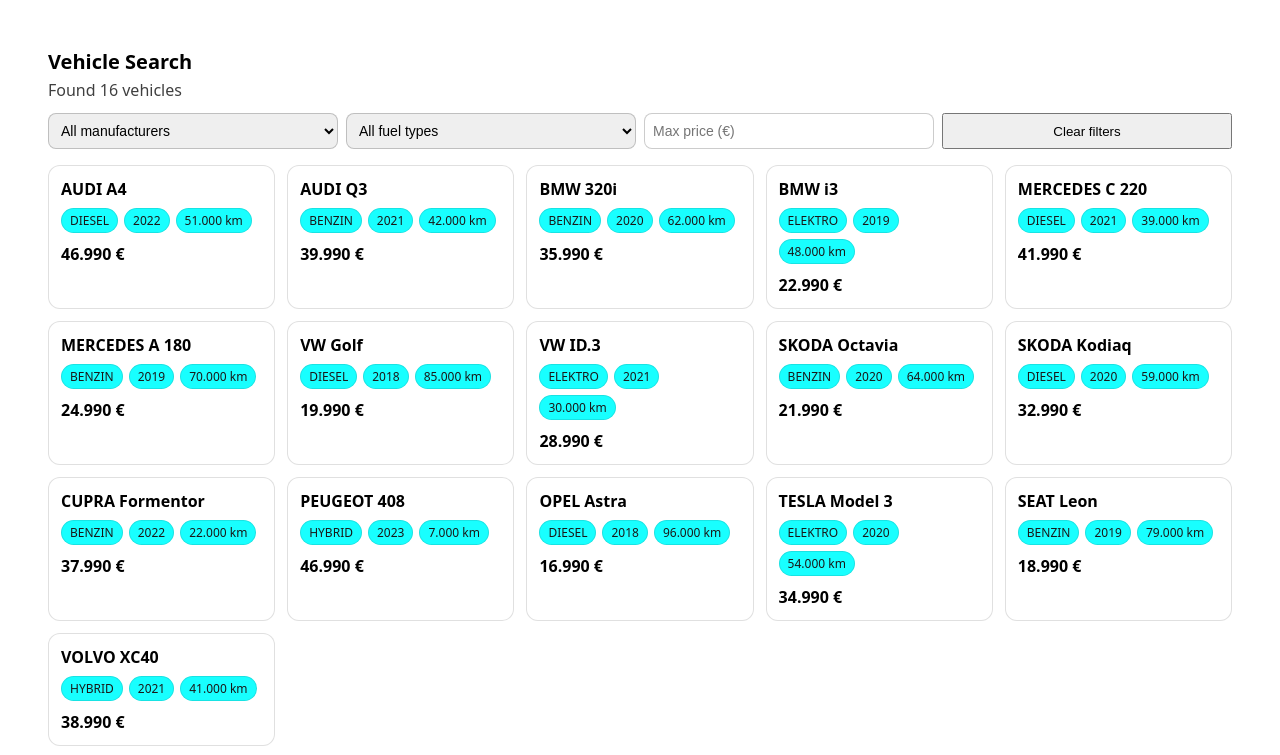
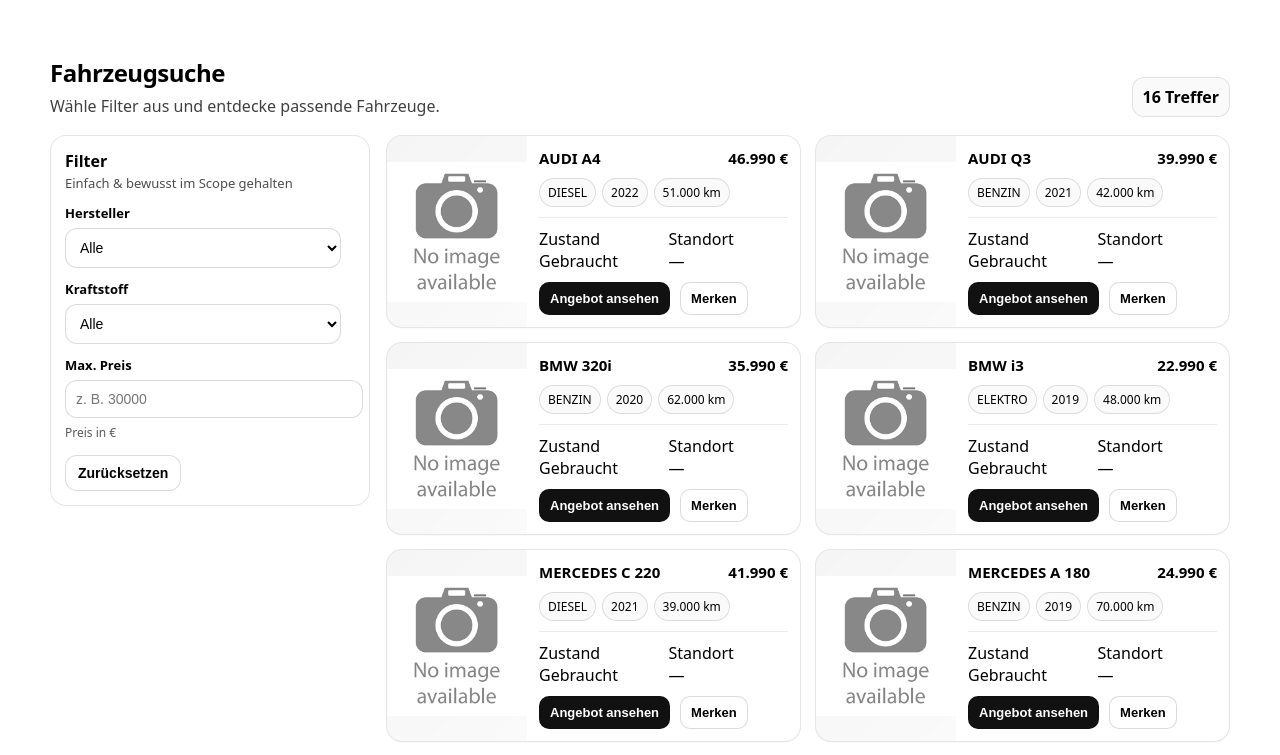
Before and after one commit to PiJaQus/vehicle-search-webcomponent, a Vue app: page / in a window 1280 px wide. Shown: the top 755 px of the page. Built offline with nearby package versions, Linux system fonts and the light colour scheme.

Commit message:
style: improve plp layout and code structure

```diff
--- a/src/App.vue
+++ b/src/App.vue
@@ -1,6 +1,9 @@
 <script setup>
 import { ref, computed } from 'vue'
 import { vehicles } from './data/vehicles'
+
+import VehicleFilters from './components/VehicleFilters.vue'
+import VehicleGrid from './components/VehicleGrid.vue'
 
 // filter state
 const selectedManufacturer = ref('')
@@ -8,132 +11,191 @@
 const maxPrice = ref('')
 
 // options (static, simple)
-const manufacturers = [...new Set(vehicles.map(v => v.manufacturer))]
-const fuelTypes = [...new Set(vehicles.map(v => v.fuelType))]
+const manufacturers = [...new Set(vehicles.map(v => v.manufacturer))].sort()
+const fuelTypes = [...new Set(vehicles.map(v => v.fuelType))].sort()
 
 // filtered list
 const filteredVehicles = computed(() => {
   return vehicles.filter(v => {
-    if (selectedManufacturer.value && v.manufacturer !== selectedManufacturer.value) {
-      return false
-    }
-    if (selectedFuelType.value && v.fuelType !== selectedFuelType.value) {
-      return false
-    }
-    if (maxPrice.value && v.price > Number(maxPrice.value)) {
-      return false
-    }
+    if (selectedManufacturer.value && v.manufacturer !== selectedManufacturer.value) return false
+    if (selectedFuelType.value && v.fuelType !== selectedFuelType.value) return false
+    if (maxPrice.value && v.price > Number(maxPrice.value)) return false
     return true
   })
 })
+
 const clearFilters = () => {
   selectedManufacturer.value = ''
   selectedFuelType.value = ''
   maxPrice.value = ''
 }
 
+const hasActiveFilters = computed(() => {
+  return !!(selectedManufacturer.value || selectedFuelType.value || maxPrice.value)
+})
+
+const removeFilter = (key) => {
+  if (key === 'manufacturer') selectedManufacturer.value = ''
+  if (key === 'fuel') selectedFuelType.value = ''
+  if (key === 'price') maxPrice.value = ''
+}
+
 const count = computed(() => filteredVehicles.value.length)
 
-const formatPrice = (value) =>
-  new Intl.NumberFormat('de-DE').format(value) + ' €'
+const formatPrice = (value) => new Intl.NumberFormat('de-DE').format(value) + ' €'
+const formatKm = (value) => new Intl.NumberFormat('de-DE').format(value) + ' km'
 </script>
 
 <template>
-  <div class="wrap">
-    <header class="header">
-      <h2 class="title">Vehicle Search</h2>
-      <p class="sub">Found {{ count }} vehicles</p>
+  <div class="page">
+    <header class="topbar">
+      <div>
+        <h1 class="headline">Fahrzeugsuche</h1>
+        <p class="subtitle">Wähle Filter aus und entdecke passende Fahrzeuge.</p>
+      </div>
+
+      <div class="resultInfo">
+        <div class="count">{{ count }} Treffer</div>
+      </div>
     </header>
 
-    <!-- Filters -->
-    <section class="filters">
-      <select v-model="selectedManufacturer">
-        <option value="">All manufacturers</option>
-        <option v-for="m in manufacturers" :key="m" :value="m">
-          {{ m }}
-        </option>
-      </select>
+    <div class="layout">
+      <!-- LEFT: Filters -->
+      <aside class="sidebar" aria-label="Filters">
+        <VehicleFilters
+          v-model:selectedManufacturer="selectedManufacturer"
+          v-model:selectedFuelType="selectedFuelType"
+          v-model:maxPrice="maxPrice"
+          :manufacturers="manufacturers"
+          :fuelTypes="fuelTypes"
+          @clear="clearFilters"
+        />
+      </aside>
 
-      <select v-model="selectedFuelType">
-        <option value="">All fuel types</option>
-        <option v-for="f in fuelTypes" :key="f" :value="f">
-          {{ f }}
-        </option>
-      </select>
+      <!-- RIGHT: Listing -->
+      <main class="content" aria-label="Vehicle listing">
+        <!-- Active filter chips -->
+        <div v-if="hasActiveFilters" class="chips" aria-label="Active filters">
+          <button
+            v-if="selectedManufacturer"
+            class="chip"
+            type="button"
+            @click="removeFilter('manufacturer')"
+            title="Filter entfernen"
+          >
+            Hersteller: {{ selectedManufacturer }} <span>×</span>
+          </button>
 
-      <input
-        type="number"
-        placeholder="Max price (€)"
-        v-model="maxPrice"
-      />
-      <button type="button" class="clearBtn" @click="clearFilters">
-        Clear filters
-      </button>
-    </section>
+          <button
+            v-if="selectedFuelType"
+            class="chip"
+            type="button"
+            @click="removeFilter('fuel')"
+            title="Filter entfernen"
+          >
+            Kraftstoff: {{ selectedFuelType }} <span>×</span>
+          </button>
 
-    <!-- Listing -->
-    <section class="grid" aria-label="Vehicle listing">
-      <article v-for="v in filteredVehicles" :key="v.id" class="card">
-        <div class="cardTitle">{{ v.manufacturer }} {{ v.model }}</div>
-
-        <div class="meta">
-          <span class="pill">{{ v.fuelType }}</span>
-          <span class="pill">{{ v.initialRegistration }}</span>
-          <span class="pill">{{ v.mileage.toLocaleString('de-DE') }} km</span>
+          <button
+            v-if="maxPrice"
+            class="chip"
+            type="button"
+            @click="removeFilter('price')"
+            title="Filter entfernen"
+          >
+            Max. Preis: {{ formatPrice(Number(maxPrice)) }} <span>×</span>
+          </button>
         </div>
 
-        <div class="price">{{ formatPrice(v.price) }}</div>
-      </article>
-    </section>
+        <VehicleGrid
+          :vehicles="filteredVehicles"
+          :count="count"
+          :formatPrice="formatPrice"
+          :formatKm="formatKm"
+          @clear="clearFilters"
+        />
+      </main>
+    </div>
   </div>
 </template>
 
 <style scoped>
-.wrap { padding: 16px; }
-.header { margin-bottom: 12px; }
-.title { margin: 0; font-size: 20px; }
-.sub { margin: 4px 0 0; opacity: 0.75; }
-
-.grid {
-  display: grid;
-  grid-template-columns: repeat(auto-fill, minmax(220px, 1fr));
-  gap: 12px;
+/* Page shell */
+.page {
+  padding: 24px 16px 40px;
+  max-width: 1180px;
+  margin: 0 auto;
+  font-family: system-ui, -apple-system, Segoe UI, Roboto, Helvetica, Arial, sans-serif;
 }
 
-.card {
-  border: 1px solid rgba(0,0,0,0.12);
-  border-radius: 12px;
-  padding: 12px;
-  background: white;
+/* Top bar */
+.topbar {
+  display: flex;
+  align-items: flex-end;
+  justify-content: space-between;
+  gap: 16px;
+  margin-bottom: 18px;
 }
 
-.cardTitle { font-weight: 700; margin-bottom: 8px; }
-
-.meta { display: flex; flex-wrap: wrap; gap: 6px; margin-bottom: 10px; }
-
-.pill {
-  font-size: 12px;
-  padding: 3px 8px;
-  border-radius: 999px;
-  border: 1px solid rgba(0,0,0,0.12);
-  opacity: 0.9;
-  background-color: aqua;
+.headline {
+  margin: 0;
+  font-size: 24px;
+  letter-spacing: -0.02em;
 }
 
-.price { font-weight: 800; font-size: 16px; margin-top: 6px; }
-
-.filters {
-  display: grid;
-  grid-template-columns: repeat(auto-fit, minmax(180px, 1fr));
-  gap: 8px;
-  margin-bottom: 16px;
+.subtitle {
+  margin: 6px 0 0;
+  opacity: 0.75;
 }
 
-.filters select,
-.filters input {
-  padding: 8px;
-  border-radius: 8px;
-  border: 1px solid rgba(0,0,0,0.2);
-  font-size: 14px;
+.resultInfo {
+  display: flex;
+  align-items: center;
+  gap: 10px;
+  white-space: nowrap;
 }
+
+.count {
+  font-weight: 700;
+  padding: 8px 10px;
+  border: 1px solid rgba(0,0,0,0.10);
+  border-radius: 12px;
+  background: rgba(0,0,0,0.02);
+}
+
+/* Layout */
+.layout {
+  display: grid;
+  grid-template-columns: 320px 1fr;
+  gap: 16px;
+  align-items: start;
+}
+
+/* Content */
+.content {
+  min-width: 0;
+}
+
+/* Active chips */
+.chips {
+  display: flex;
+  flex-wrap: wrap;
+  gap: 8px;
+  margin-bottom: 12px;
+}
+
+.chip {
+  border: 1px solid rgba(0,0,0,0.12);
+  background: rgba(0,0,0,0.03);
+  border-radius: 999px;
+  padding: 8px 10px;
+  font-size: 13px;
+  cursor: pointer;
+}
+
+.x {
+  margin-left: 6px;
+  font-weight: 900;
+}
+
 </style>
--- /dev/null
+++ b/src/components/VehicleFilters.vue
@@ -0,0 +1,148 @@
+<script setup>
+const props = defineProps({
+  manufacturers: { type: Array, default: () => [] },
+  fuelTypes: { type: Array, default: () => [] },
+  selectedManufacturer: { type: String, default: '' },
+  selectedFuelType: { type: String, default: '' },
+  maxPrice: { type: [String, Number], default: '' },
+})
+
+const emit = defineEmits([
+  'update:selectedManufacturer',
+  'update:selectedFuelType',
+  'update:maxPrice',
+  'clear',
+])
+</script>
+
+<template>
+  <div class="panel">
+    <div class="panelHeader">
+      <div class="panelTitle">Filter</div>
+      <div class="panelHint">Einfach & bewusst im Scope gehalten</div>
+    </div>
+
+    <div class="field">
+      <label class="label">Hersteller</label>
+      <select
+        :value="selectedManufacturer"
+        class="control"
+        @change="emit('update:selectedManufacturer', $event.target.value)"
+      >
+        <option value="">Alle</option>
+        <option v-for="m in manufacturers" :key="m" :value="m">
+          {{ m }}
+        </option>
+      </select>
+    </div>
+
+    <div class="field">
+      <label class="label">Kraftstoff</label>
+      <select
+        :value="selectedFuelType"
+        class="control"
+        @change="emit('update:selectedFuelType', $event.target.value)"
+      >
+        <option value="">Alle</option>
+        <option v-for="f in fuelTypes" :key="f" :value="f">
+          {{ f }}
+        </option>
+      </select>
+    </div>
+
+    <div class="field">
+      <label class="label">Max. Preis</label>
+      <input
+        type="number"
+        placeholder="z. B. 30000"
+        :value="maxPrice"
+        class="control"
+        min="0"
+        @input="emit('update:maxPrice', $event.target.value)"
+      />
+      <div class="help">Preis in €</div>
+    </div>
+
+    <div class="actions">
+      <button type="button" class="btn btnGhost" @click="emit('clear')">
+        Zurücksetzen
+      </button>
+    </div>
+  </div>
+</template>
+
+<style scoped>
+/* Sidebar panel */
+.panel {
+  border: 1px solid rgba(0,0,0,0.10);
+  border-radius: 16px;
+  background: white;
+  padding: 14px;
+  position: sticky;
+  top: 12px;
+}
+
+.panelHeader {
+  margin-bottom: 12px;
+}
+
+.panelTitle {
+  font-weight: 800;
+  font-size: 16px;
+  margin-bottom: 2px;
+}
+
+.panelHint {
+  font-size: 13px;
+  opacity: 0.7;
+}
+
+.field {
+  margin-top: 12px;
+}
+
+.label {
+  display: block;
+  font-size: 13px;
+  font-weight: 700;
+  margin-bottom: 6px;
+}
+
+.control {
+  width: 95%;
+  padding: 10px 10px;
+  border-radius: 12px;
+  border: 1px solid rgba(0,0,0,0.14);
+  background: #fff;
+  font-size: 14px;
+  outline: none;
+}
+
+.control:focus {
+  border-color: rgba(0,0,0,0.28);
+}
+
+.help {
+  margin-top: 6px;
+  font-size: 12px;
+  opacity: 0.65;
+}
+
+.actions {
+  display: flex;
+  gap: 10px;
+  margin-top: 14px;
+}
+
+/* Buttons */
+.btn {
+  border-radius: 12px;
+  padding: 10px 12px;
+  border: 1px solid rgba(0,0,0,0.14);
+  background: white;
+  cursor: pointer;
+  font-weight: 700;
+  font-size: 14px;
+  line-height: 1;
+}
+</style>
--- /dev/null
+++ b/src/components/VehicleGrid.vue
@@ -0,0 +1,216 @@
+<script setup>
+const props = defineProps({
+  vehicles: { type: Array, default: () => [] },
+  count: { type: Number, default: 0 },
+  formatPrice: { type: Function, required: true },
+  formatKm: { type: Function, required: true },
+})
+
+const emit = defineEmits(['clear'])
+</script>
+
+<template>
+  <!-- Empty state -->
+  <div v-if="count === 0" class="empty">
+    <div class="emptyTitle">Keine Treffer</div>
+    <div class="emptyText">
+      Bitte Filter anpassen oder zurücksetzen.
+    </div>
+    <button type="button" class="btn btnPrimary" @click="emit('clear')">
+      Filter zurücksetzen
+    </button>
+  </div>
+
+  <!-- Grid -->
+  <section v-else class="grid">
+    <article v-for="v in vehicles" :key="v.id" class="card">
+      <!-- image placeholder -->
+      <div class="media" aria-hidden="true">
+        <img src="../assets/image.png" alt="Your Image" class="mediaImage">
+      </div>
+
+      <div class="cardBody">
+        <div class="cardTop">
+          <div class="cardTitle">{{ v.manufacturer }} {{ v.model }}</div>
+          <div class="price">{{ formatPrice(v.price) }}</div>
+        </div>
+
+        <div class="meta">
+          <span class="tag">{{ v.fuelType }}</span>
+          <span class="tag">{{ v.initialRegistration }}</span>
+          <span class="tag">{{ formatKm(v.mileage) }}</span>
+        </div>
+
+        <div class="divider"></div>
+
+        <div class="details">
+          <div class="detail">
+            <div>Zustand</div>
+            <div>Gebraucht</div>
+          </div>
+          <div class="detail">
+            <div>Standort</div>
+            <div>—</div>
+          </div>
+        </div>
+
+        <div class="cardActions">
+          <button type="button" class="btn btnPrimary btnSm">Angebot ansehen</button>
+          <button type="button" class="btn btnGhost btnSm">Merken</button>
+        </div>
+      </div>
+    </article>
+  </section>
+</template>
+
+<style scoped>
+/* Empty state */
+.empty {
+  border: 1px dashed rgba(0,0,0,0.18);
+  border-radius: 16px;
+  background: rgba(0,0,0,0.02);
+  padding: 18px;
+}
+
+.emptyTitle {
+  font-weight: 900;
+  font-size: 16px;
+  margin-bottom: 6px;
+}
+
+.emptyText {
+  opacity: 0.75;
+  margin-bottom: 12px;
+}
+
+/* Buttons */
+.btn {
+  border-radius: 12px;
+  padding: 10px 12px;
+  border: 1px solid rgba(0,0,0,0.14);
+  background: white;
+  cursor: pointer;
+  font-weight: 700;
+  font-size: 14px;
+  line-height: 1;
+}
+
+.btnSm {
+  padding: 9px 10px;
+  font-size: 13px;
+  border-radius: 10px;
+}
+
+.btnPrimary {
+  border-color: rgba(0,0,0,0.12);
+  background: #111;
+  color: #fff;
+}
+
+/* Grid + cards */
+.grid {
+  display: grid;
+  grid-template-columns: repeat(auto-fill, minmax(320px, 1fr));
+  gap: 14px;
+}
+
+.card {
+  border: 1px solid rgba(0,0,0,0.10);
+  border-radius: 16px;
+  overflow: hidden;
+  background: #fff;
+  display: grid;
+  grid-template-columns: 140px 1fr;
+  min-height: 160px;
+  box-shadow: 0 1px 0 rgba(0,0,0,0.02);
+  transition: transform 120ms ease, box-shadow 120ms ease;
+}
+
+.card:hover {
+  transform: translateY(-2px);
+  box-shadow: 0 10px 24px rgba(0,0,0,0.08);
+}
+
+/* Image placeholder */
+.media {
+  background: linear-gradient(135deg, rgba(0,0,0,0.04), rgba(0,0,0,0.02));
+  display: grid;
+  place-items: center;
+  position: relative;
+}
+.mediaImage {
+  max-width: 100%;
+  height: auto;
+}
+
+/* Card body */
+.cardBody {
+  padding: 12px 12px 12px 12px;
+  display: flex;
+  flex-direction: column;
+  gap: 10px;
+}
+
+.cardTop {
+  display: flex;
+  justify-content: space-between;
+  align-items: baseline;
+  gap: 10px;
+}
+
+.cardTitle {
+  font-weight: 900;
+  font-size: 15px;
+  line-height: 1.2;
+}
+
+.price {
+  font-weight: 900;
+  font-size: 15px;
+  white-space: nowrap;
+}
+
+/* Meta tags */
+.meta {
+  display: flex;
+  flex-wrap: wrap;
+  gap: 6px;
+}
+
+.tag {
+  font-size: 12px;
+  padding: 5px 8px;
+  border-radius: 999px;
+  border: 1px solid rgba(0,0,0,0.12);
+  background: rgba(0,0,0,0.02);
+}
+
+/* Divider + details */
+.divider {
+  height: 1px;
+  background: rgba(0,0,0,0.08);
+}
+
+.details {
+  display: grid;
+  grid-template-columns: 1fr 1fr;
+  gap: 10px;
+}
+
+.detail .k {
+  font-size: 11px;
+  opacity: 0.65;
+}
+
+.detail .v {
+  font-size: 13px;
+  font-weight: 700;
+}
+
+/* Actions */
+.cardActions {
+  display: flex;
+  gap: 10px;
+  margin-top: auto;
+}
+</style>
```
Also changed, not shown: src/assets/image.png (added).
